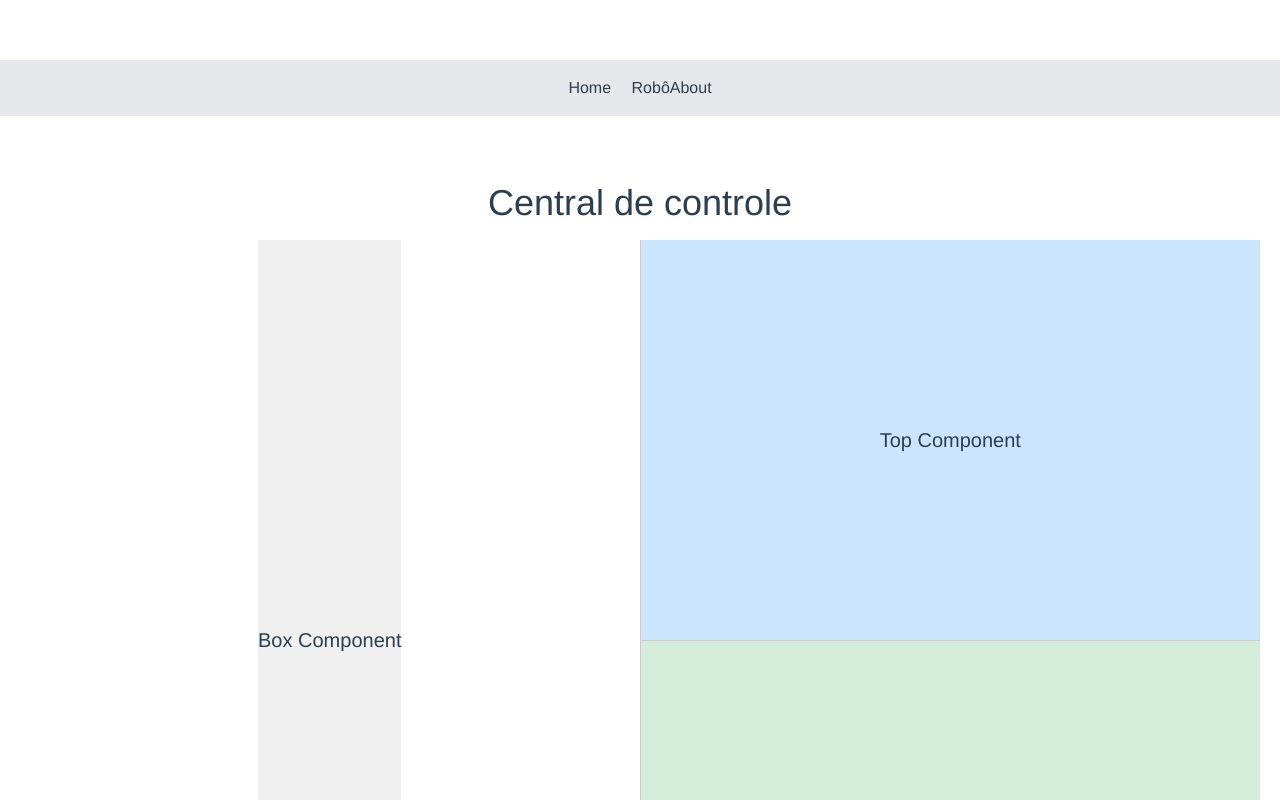
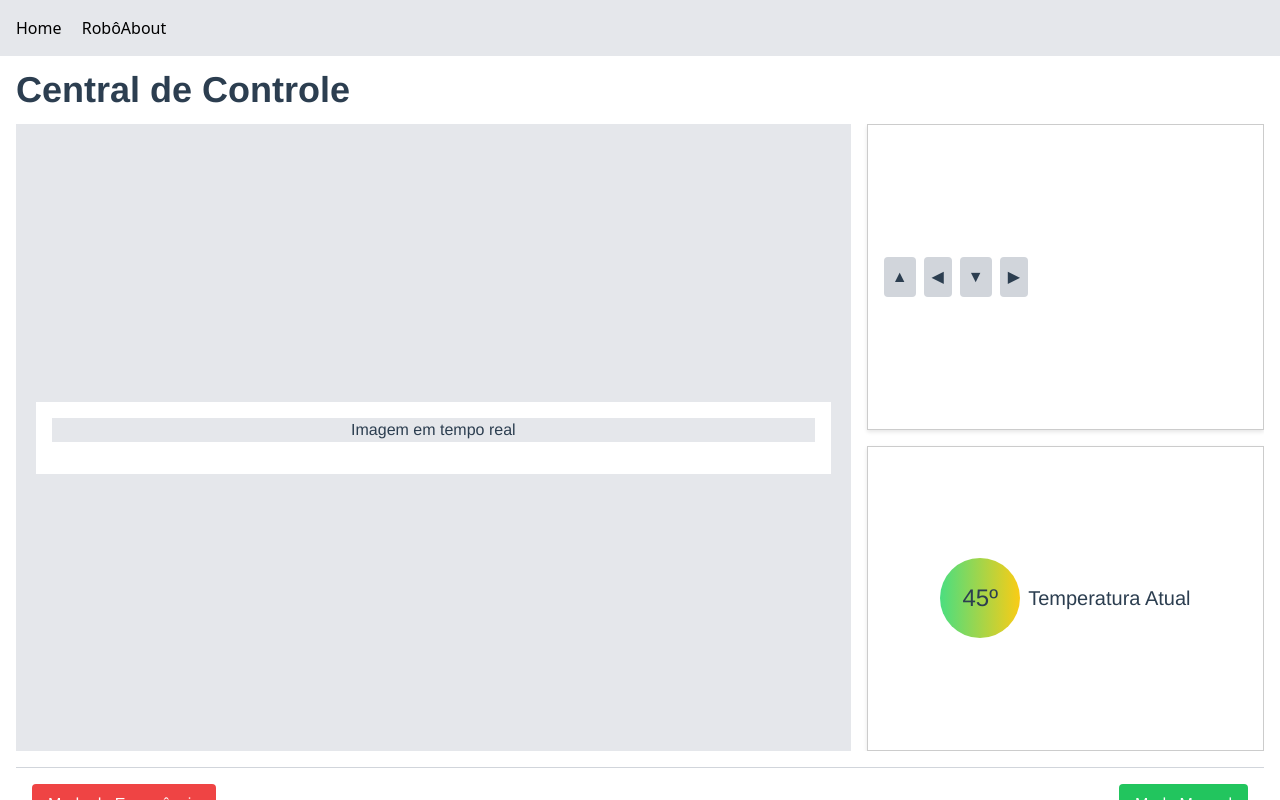
Before and after one commit to Inteli-College/2024-1B-T08-EC06-G01, a Vue app in the folder src/frontend/: page /control in a window 1280 px wide. Shown: the top 800 px of the page. Built offline with nearby package versions, Linux system fonts and the light colour scheme.

Commit message:
FEAT : Space between components and more things

```diff
--- a/src/frontend/src/components/CameraComponent.vue
+++ b/src/frontend/src/components/CameraComponent.vue
@@ -1,7 +1,10 @@
 <template>
-    <div class="box">
-      Box Component
-    </div>
+      <div class="flex-1 flex flex-col items-center justify-center bg-white p-4">
+        <!-- Real-time Image Box -->
+        <div class="flex-1 flex items-center justify-center bg-gray-200 w-full mb-4">
+          <span>Imagem em tempo real</span>
+        </div>
+        </div>
   </template>
 
   <script>
--- a/src/frontend/src/components/SensorComponent.vue
+++ b/src/frontend/src/components/SensorComponent.vue
@@ -1,7 +1,11 @@
 <template>
-    <div class="bottom">
-      Bottom Component
-    </div>
+        <!-- Temperature Display -->
+        <div class="flex items-center">
+          <div class="w-20 h-20 bg-gradient-to-r from-green-400 to-yellow-400 rounded-full flex items-center justify-center">
+            <span class="text-2xl">45º</span>
+          </div>
+          <span class="ml-2 text-xl">Temperatura Atual</span>
+        </div>
   </template>
 
   <script>
@@ -13,7 +17,7 @@
   <style scoped>
   .bottom {
     background-color: #d4edda;
-    height: 100%;
+    height: 50%;
     display: flex;
     align-items: center;
     justify-content: center;
--- a/src/frontend/src/components/TeleopComponent.vue
+++ b/src/frontend/src/components/TeleopComponent.vue
@@ -1,6 +1,11 @@
 <template>
-    <div class="top">
-      Top Component
+  <div class="flex justify-between items-center w-full">
+    <div class="flex space-x-2">
+      <button class="p-2 bg-gray-300 rounded">&#9650;</button>
+      <button class="p-2 bg-gray-300 rounded">&#9664;</button>
+      <button class="p-2 bg-gray-300 rounded">&#9660;</button>
+      <button class="p-2 bg-gray-300 rounded">&#9654;</button>
+    </div>
     </div>
   </template>
 
@@ -13,7 +18,7 @@
   <style scoped>
   .top {
     background-color: #cce5ff;
-    height: 100%;
+    height: 50%;
     display: flex;
     align-items: center;
     justify-content: center;
--- a/src/frontend/src/views/Control.vue
+++ b/src/frontend/src/views/Control.vue
@@ -1,18 +1,27 @@
 <template>
-  <div id="app">
-    <h1 class="title">Central de controle</h1>
-    <div class="container">
-      <div class="left-half">
+  <div id="app" class="flex flex-col h-screen overflow-hidden p-4">
+    <h1 class="title text-3xl font-bold text-left mb-4">Central de Controle</h1>
+    <div class="container flex flex-1 overflow-hidden space-x-4">
+      <div class="left-half flex-2 flex items-center justify-center bg-gray-200 p-4 border-4">
         <CameraComponent />
       </div>
-      <div class="right-half">
-        <div class="top-half">
+      <!-- Separa os componentes um em cima do outro -->
+      <div class="right-half flex-1 flex flex-col space-y-4">
+        <div class="top-half flex-1 flex items-center justify-center border-b border-gray-300 p-4">
           <TeleopComponent />
         </div>
-        <div class="bottom-half">
+        <div class="bottom-half flex-1 flex items-center justify-center p-4">
           <SensorComponent />
         </div>
       </div>
+    </div>
+    <div class="flex justify-between p-4 bg-white border-t border-gray-300 mt-4">
+      <button class="bg-red-500 text-white py-2 px-4 rounded">
+        Modo de Emergência
+      </button>
+      <button class="bg-green-500 text-white py-2 px-4 rounded">
+        Modo Manual
+      </button>
     </div>
   </div>
 </template>
@@ -32,34 +41,28 @@ export default {
 }
 </script>
 
-<style>
+<style scoped>
 #app {
   font-family: Avenir, Helvetica, Arial, sans-serif;
   -webkit-font-smoothing: antialiased;
   -moz-osx-font-smoothing: grayscale;
-  text-align: center;
   color: #2c3e50;
-  margin-top: 60px;
 }
 
 .title {
   font-size: 36px;
-  margin-bottom: 10px;
 }
 
 .container {
   display: flex;
-  height: 100vh;
-  padding: 0 20px;
-  box-sizing: border-box;
+  height: 100%;
 }
 
 .left-half {
-  flex: 1;
+  flex: 2;
   display: flex;
   align-items: center;
   justify-content: center;
-  border-right: 1px solid #ccc;
 }
 
 .right-half {
@@ -68,12 +71,22 @@ export default {
   flex-direction: column;
 }
 
-.top-half, .bottom-half {
+.top-half {
   flex: 1;
+  display: flex;
+  align-items: center;
+  justify-content: center;
   border-bottom: 1px solid #ccc;
 }
 
-.bottom-half {
-  border-bottom: none;
+.top-half, .bottom-half {
+  flex: 1;
+  display: flex;
+  align-items: center;
+  justify-content: center;
+  border: 1px solid #ccc;
+  background-color: #fff;
+  box-shadow: 0 2px 4px rgba(0, 0, 0, 0.1);
 }
+
 </style>
```
